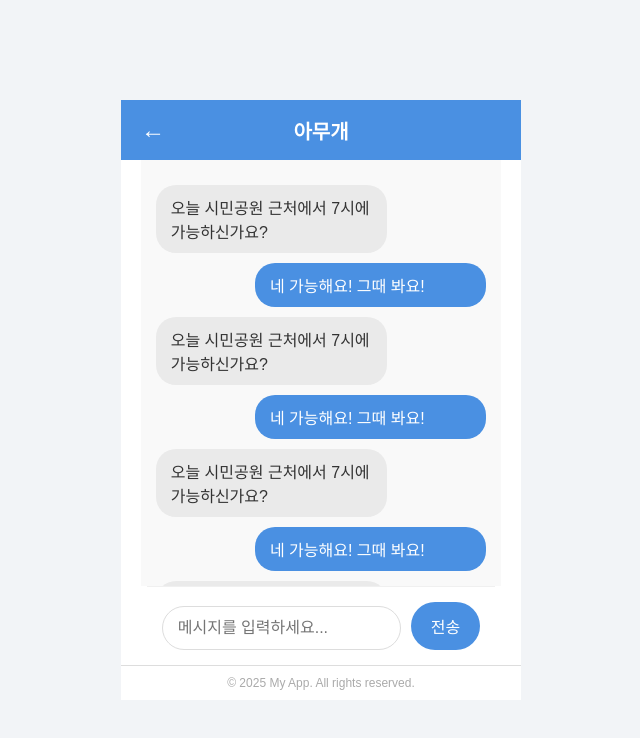
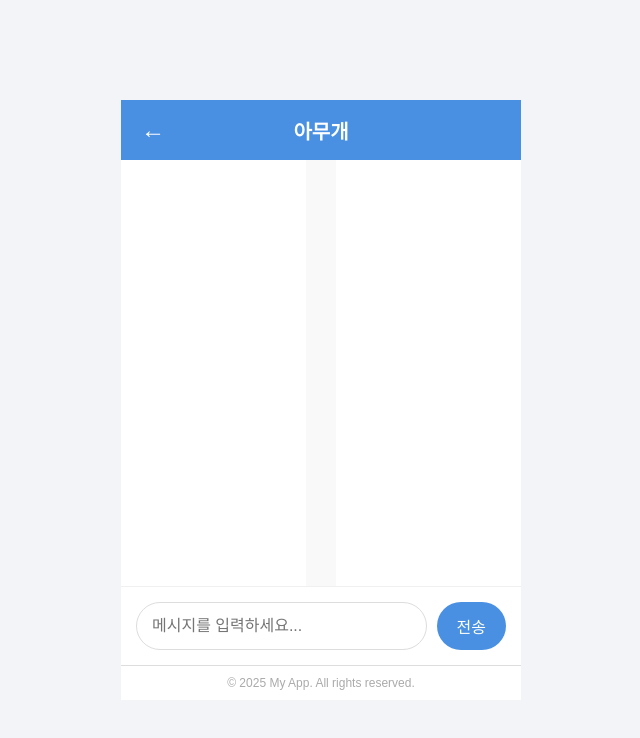
Before and after one commit to gr1993/chat-service, a React (Vite) app in the folder chat-react/: page /chat in a window 1280 px wide. Shown: the top 738 px of the page, without its empty margins (319-959 px from the left). Built offline with nearby package versions, Linux system fonts and the light colour scheme; sample sign-in values are in the browser's storage.

Commit message:
feat(react): 채팅방 시스템 메세지 추가 및 디자인 변경

```diff
--- /dev/null
+++ b/chat-react/src/components/ChatMessage.tsx
@@ -0,0 +1,86 @@
+import type { ChatMessageInfo } from '@/api/types';
+import styled from 'styled-components';
+
+const StyledChat = styled.div`
+  display: flex;
+  flex-direction: column;
+  margin: 10px 0;
+`;
+
+const NameTag = styled.span`
+  font-size: 12px;
+  color: #999;
+  margin-bottom: 3px;
+`;
+
+const Bubble = styled.p`
+  padding: 10px 15px;
+  border-radius: 20px;
+  max-width: 70%;
+  word-wrap: break-word;
+  font-size: 15px;
+`;
+
+const Left = styled(StyledChat)`
+  align-items: flex-start;
+
+  ${Bubble} {
+    background-color: #eaeaea;
+    color: #333;
+  }
+`;
+
+const Right = styled(StyledChat)`
+  align-items: flex-end;
+
+  ${Bubble} {
+    background-color: #4A90E2;
+    color: white;
+  }
+`;
+
+const SystemMessageWrapper = styled.div`
+  display: flex;
+  justify-content: center;
+  margin: 20px 0;
+`;
+
+const SystemMessage = styled.div`
+  background-color: rgba(0, 0, 0, 0.05);
+  padding: 7px 12px;
+  border-radius: 15px;
+  font-size: 13px;
+  color: #666;
+`;
+
+type ChatMessageProps = {
+  message: ChatMessageInfo;
+};
+
+const ChatMessage: React.FC<ChatMessageProps> = ({ message }) => {
+  if (message.type === 'system') {
+    return (
+      <SystemMessageWrapper key={message.id}>
+        <SystemMessage>{message.message}</SystemMessage>
+      </SystemMessageWrapper>
+    );
+  }
+
+  if (message.position === 'left') {
+    return (
+      <Left key={message.id}>
+        <NameTag>{message.senderId}</NameTag>
+        <Bubble>{message.message}</Bubble>
+      </Left>
+    );
+  } else {
+    return (
+      <Right key={message.id}>
+        <NameTag>{message.senderId}</NameTag>
+        <Bubble>{message.message}</Bubble>
+      </Right>
+    );
+  }
+};
+
+export default ChatMessage;
--- a/chat-react/src/pages/ChatView.tsx
+++ b/chat-react/src/pages/ChatView.tsx
@@ -1,9 +1,11 @@
-import React, { useEffect } from 'react';
+import React, { useState, useEffect } from 'react';
 import styled from 'styled-components';
 
 import FlexContainer from '@/components/common/FlexContainer';
+import ChatMessage from '@/components/ChatMessage';
 
 import { useAppStore } from '@/store/useAppStore';
+import type { ChatMessageInfo } from '@/api/types';
 
 const ChatHistory = styled.div`
   flex: 1;
@@ -12,31 +14,12 @@ const ChatHistory = styled.div`
   background-color: #f9f9f9;
 `;
 
-const StyledChat = styled.p`
-	padding: 10px 15px;
-	border-radius: 20px;
-	margin: 10px 0;
-	display: block;
-	max-width: 70%;
-	word-wrap: break-word;
-`;
-const Left = styled(StyledChat)`
-	background-color: #eaeaea;
-	color: #333;
-	text-align: left;
-`;
-const Right = styled(StyledChat)`
-	background-color: #4A90E2;
-	color: #fff;
-	text-align: left;
-	margin-left: auto;
-`;
-
 const MessageInput = styled.input``;
 const SendInput = styled.button``;
-const Message = styled.div`.
+const MessageBox = styled.div`
   display: flex;
-	padding: 15px;
+  padding: 15px 15px;
+  width: 100%;
   background-color: #fff;
   border-top: 1px solid #f0f0f0;
 
@@ -68,6 +51,7 @@ const Message = styled.div`.
 
 const ChatView: React.FC = () => {
   const { setHeaderInfo } = useAppStore();
+  const [messageList, setMessageList] = useState<ChatMessageInfo[] | null>([]);
 
   useEffect(() => {
     setHeaderInfo(true, "아무개");
@@ -76,24 +60,15 @@ const ChatView: React.FC = () => {
   return (
     <FlexContainer $flexDirection="column">
       <ChatHistory>
-				<Left>오늘 시민공원 근처에서 7시에 가능하신가요?</Left>
-				<Right>네 가능해요! 그때 봐요!</Right>
-				<Left>오늘 시민공원 근처에서 7시에 가능하신가요?</Left>
-				<Right>네 가능해요! 그때 봐요!</Right>
-				<Left>오늘 시민공원 근처에서 7시에 가능하신가요?</Left>
-				<Right>네 가능해요! 그때 봐요!</Right>
-				<Left>오늘 시민공원 근처에서 7시에 가능하신가요?</Left>
-				<Right>네 가능해요! 그때 봐요!</Right>
-				<Left>오늘 시민공원 근처에서 7시에 가능하신가요?</Left>
-				<Right>네 가능해요! 그때 봐요!</Right>
-				<Left>오늘 시민공원 근처에서 7시에 가능하신가요?</Left>
-				<Right>네 가능해요! 그때 봐요!</Right>
+        {messageList?.map((message) => (
+          <ChatMessage key={message.id} message={message} />
+        ))}
       </ChatHistory>
 
-			<Message>
+      <MessageBox>
         <MessageInput type='text' placeholder='메시지를 입력하세요...'></MessageInput>
         <SendInput>전송</SendInput>
-			</Message>
+      </MessageBox>
     </FlexContainer>
   );
 };
```
Also changed, not shown: chat-react/src/api/types.ts (+9 -0 lines). Lines whose indentation alone changed are shown as unchanged.
